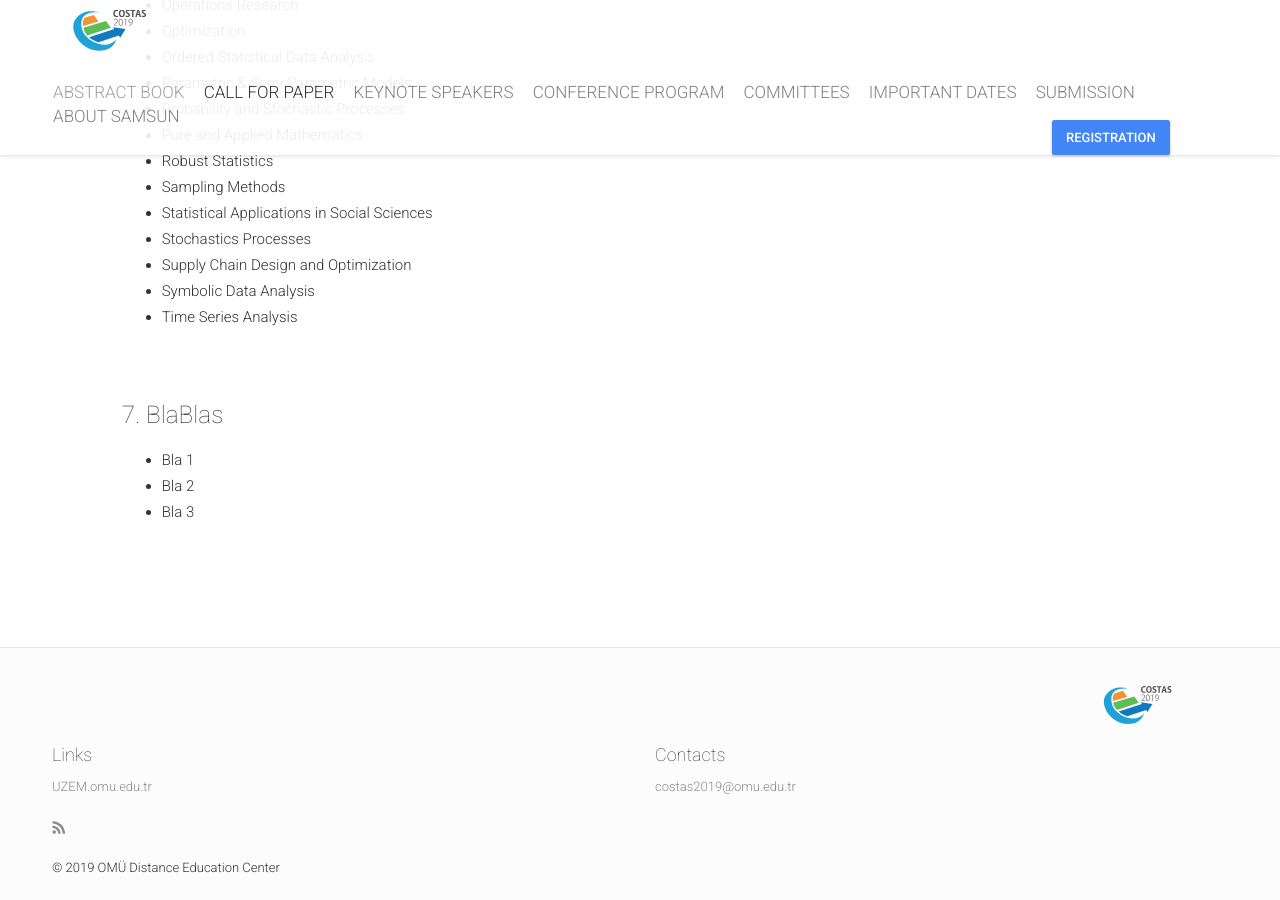
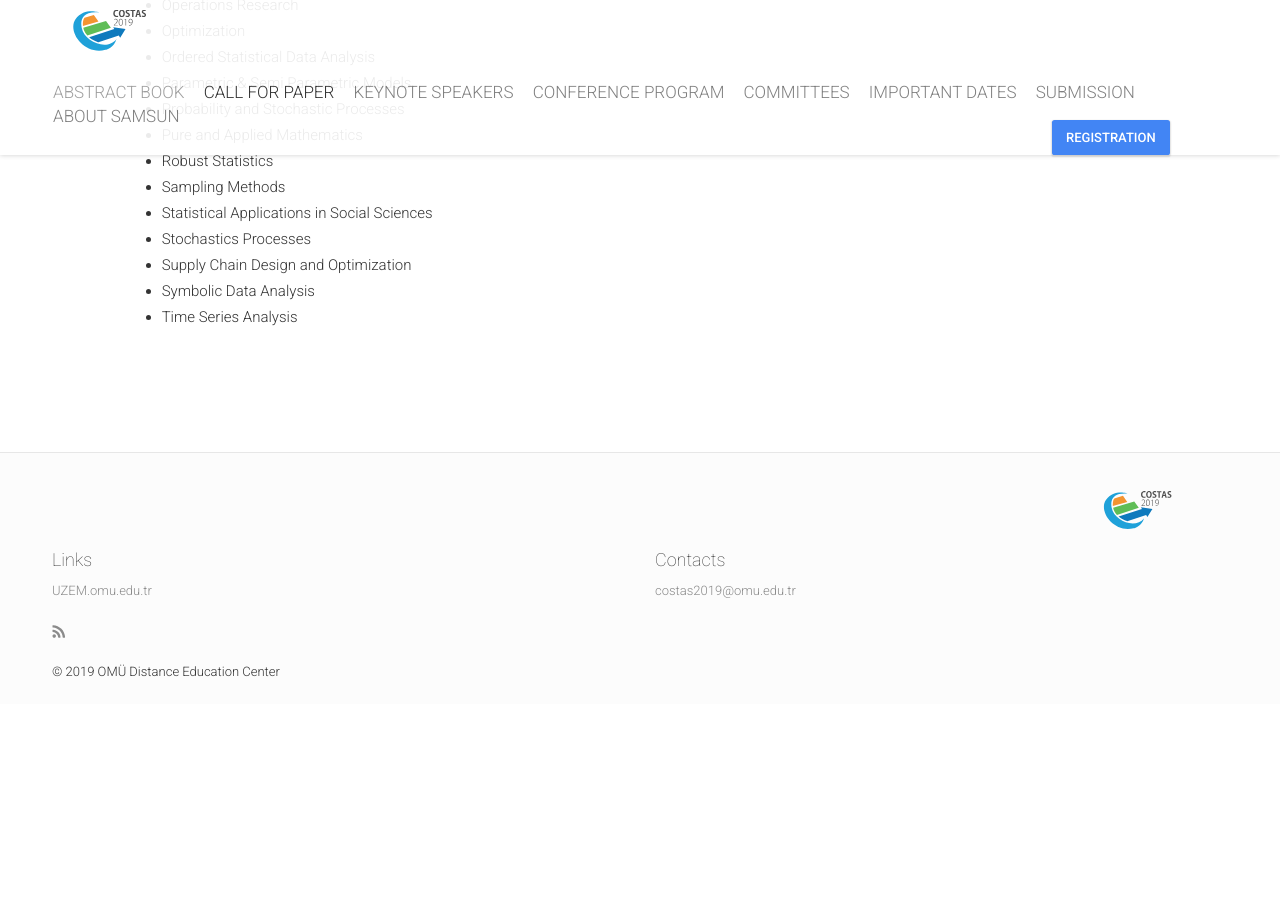
Before and after one commit to okul/costas2019, a Jekyll site: the page built from topics.html, in a window 1280 px wide and 900 px high, scrolled down 1787 px. Built offline with Jekyll 4.4.1, drawn with Linux system fonts in a browser that asks for light colours; nearby versions of some CDN libraries; comment, search, counter and statistics services are not loaded; after the commit the page ends 2491 px from its top, so only the background shows below that.

Commit message:
Update topics.yml

```diff
--- a/_data/topics.yml
+++ b/_data/topics.yml
@@ -49,7 +49,3 @@
               "Applied Macroeconomics", "Development Economics and Finance",
               "Financial Economics", "Energy Economics and Finance"]
     }
-  - {
-      theme: "7. BlaBlas",
-      texts: ["Bla 1", "Bla 2", "Bla 3"]
-    }
```
